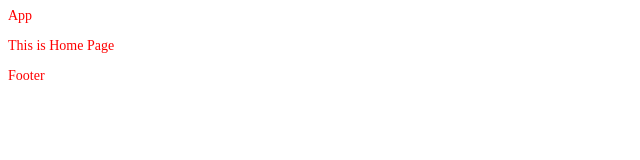
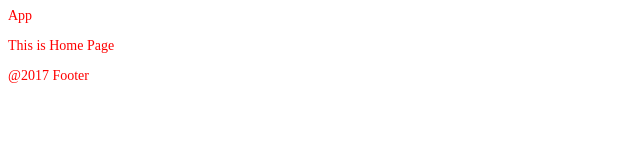
Before and after one commit to akhilesh9030/git_example, a plain HTML site: page index.html in a window 1280 px wide. Shown: the full height of the page, 0-640 px from the left. Drawn offline with Linux system fonts and the light colour scheme.

Commit message:
footer changed

```diff
--- a/index.html
+++ b/index.html
@@ -10,7 +10,7 @@
    <p>This is Home Page</p>
 </section>
 <footer>
-    Footer
+    @2017 Footer
 </footer>
 
 <script type="text/javascript" src="scripts/app.js"></script>
```
